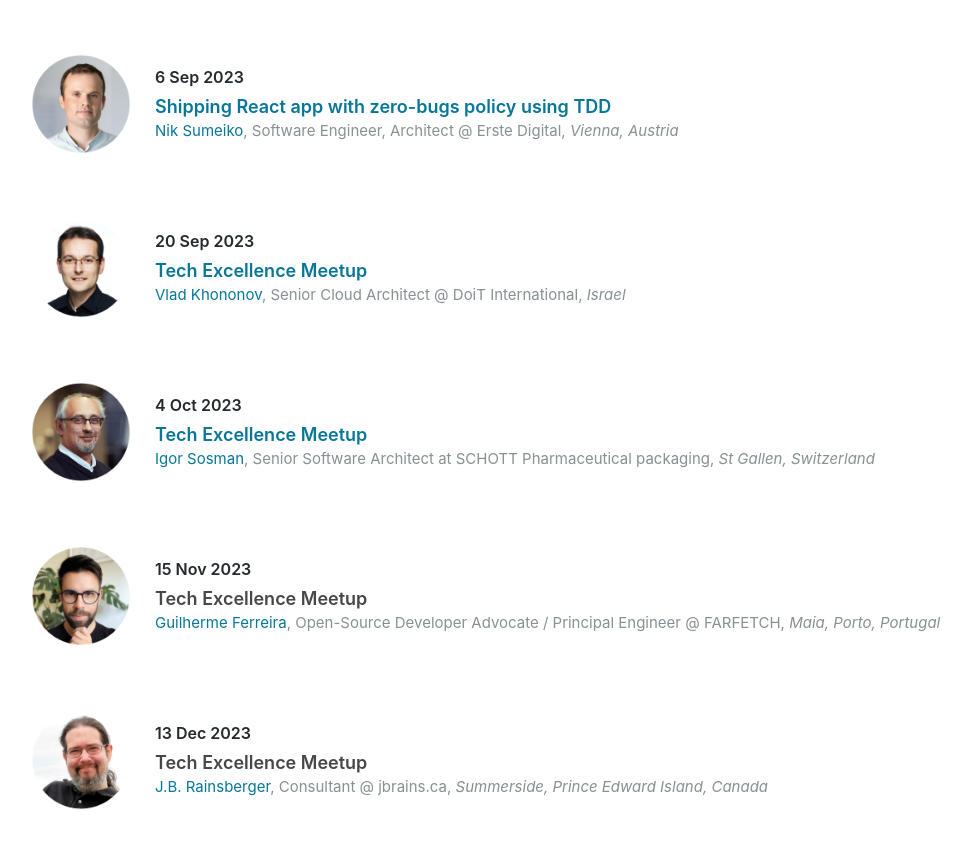
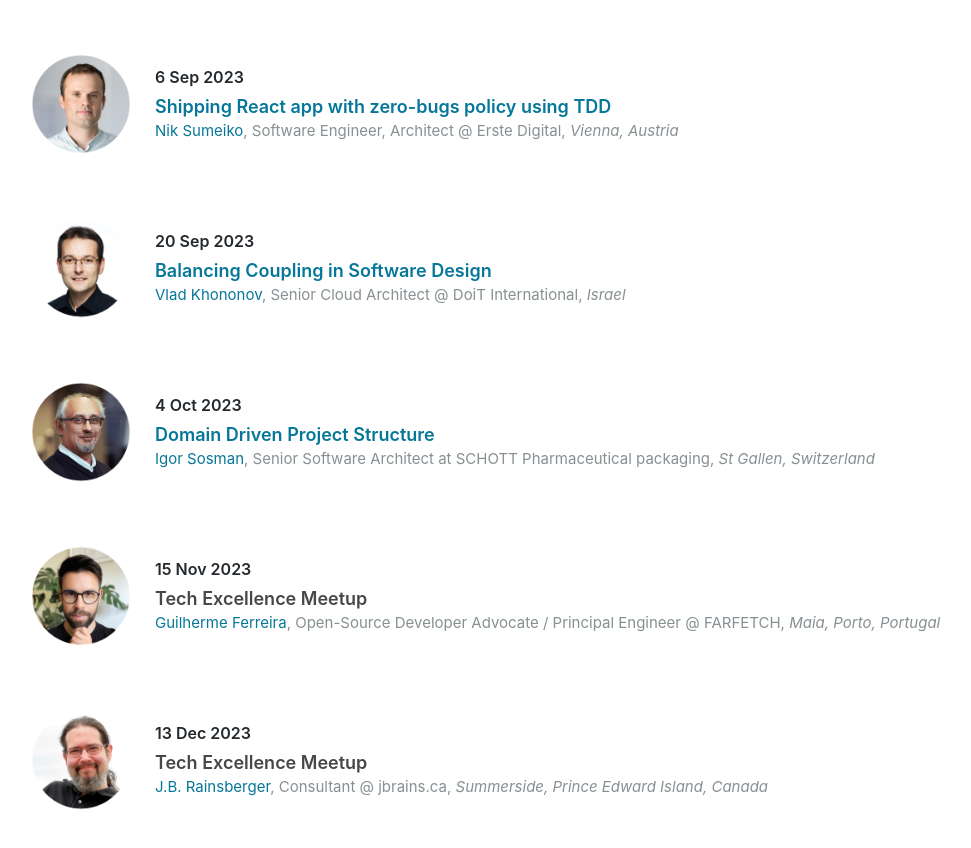
Before and after one commit to techexcellenceio/community, a Jekyll site: the page built from index.html, in a window 1280 px wide and 900 px high, scrolled down 2874 px. Shown: the top 848 px of the window, without its empty margins (119-1090 px from the left). Built offline with Jekyll 4.4.1, drawn with Linux system fonts in a browser that asks for light colours; nearby versions of some CDN libraries; comment, search, counter and statistics services are not loaded.

Commit message:
Update speakers2023.yml

```diff
--- a/_data/speakers2023.yml
+++ b/_data/speakers2023.yml
@@ -103,14 +103,14 @@
   speaker2:
   # MEETUP: https://www.meetup.com/techexcellence/events/295502277/
 
-- title: Tech Excellence Meetup
+- title: Balancing Coupling in Software Design
   date: 20 Sep 2023
   link: https://www.youtube.com/watch?v=nNFgOtN9Gts
   speaker1: vlad_khononov
   speaker2:
   # MEETUP: https://www.meetup.com/techexcellence/events/295744433/
 
-- title: Tech Excellence Meetup
+- title: Domain Driven Project Structure
   date: 4 Oct 2023
   link: https://www.youtube.com/watch?v=g-1zERBRsZg
   speaker1: igor_sosman
```
